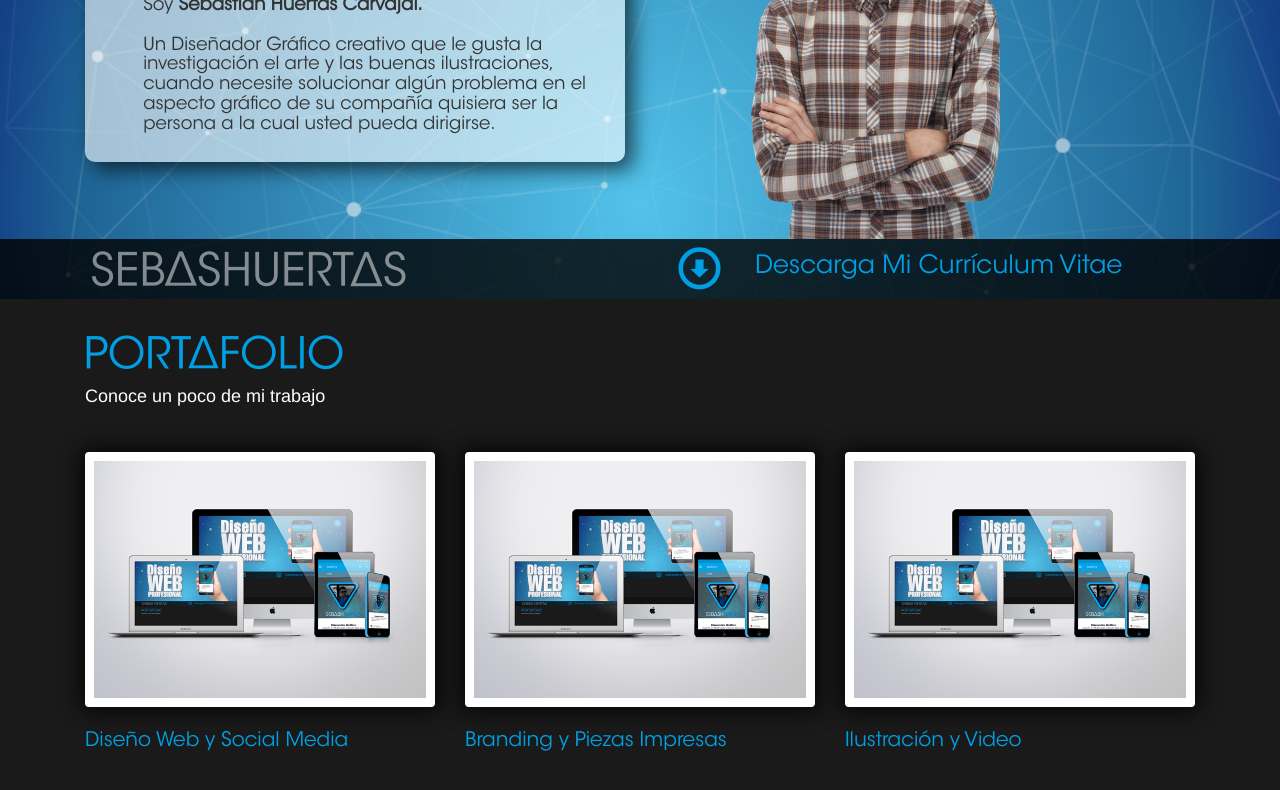
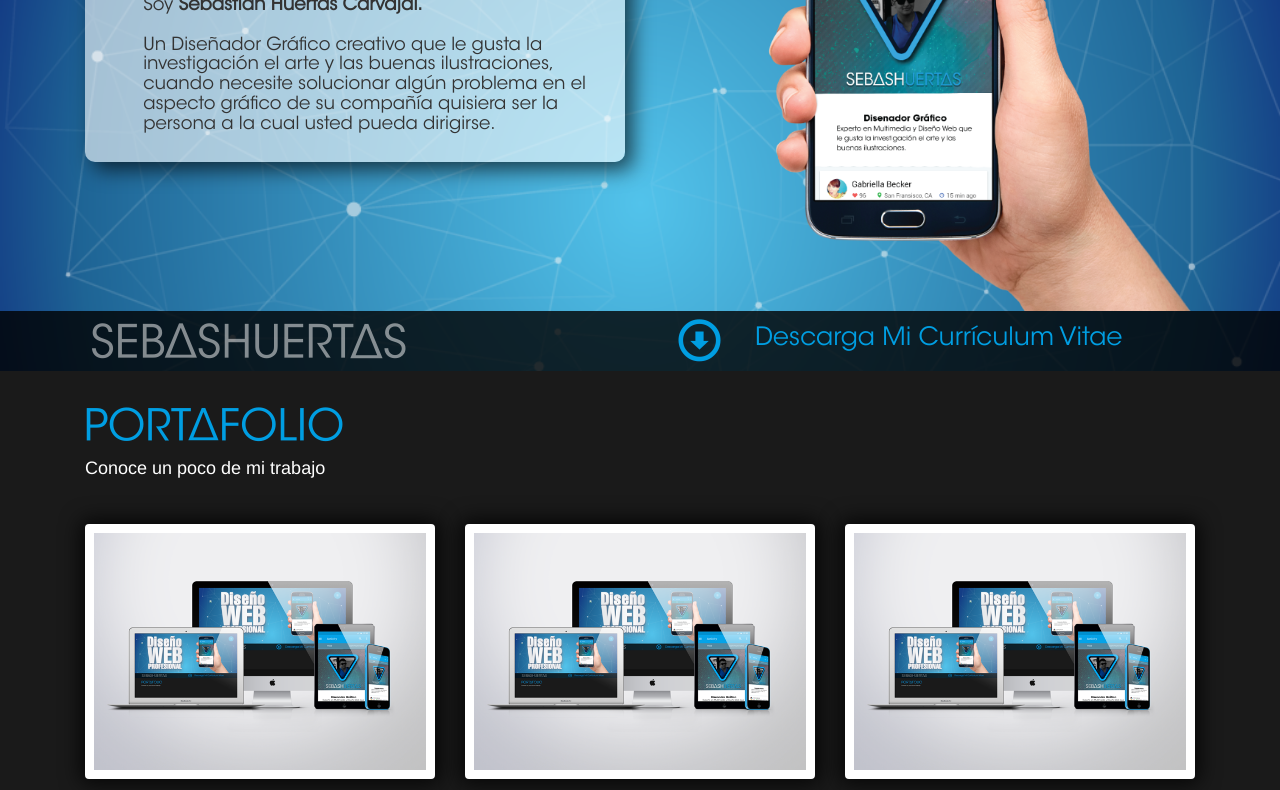
Before and after one commit to sebas08/sebas08.github.io, a plain HTML site: page index.html in a window 1280 px wide. Shown: the part 192-982 px from the top of the page. Drawn offline with nearby package versions, Linux system fonts and the light colour scheme.

Commit message:
foto_provicional

```diff
--- a/index.html
+++ b/index.html
@@ -62,7 +62,7 @@
 				</div>
 			</div>
 			<div class="col-md-5 pull-right">
-				<img src="img/foto_web.png" alt="" />
+				<img src="img/foto_web2.png" alt="" />
 			</div>
 		</div>
 		<div class="container-fluid descarga">
```
